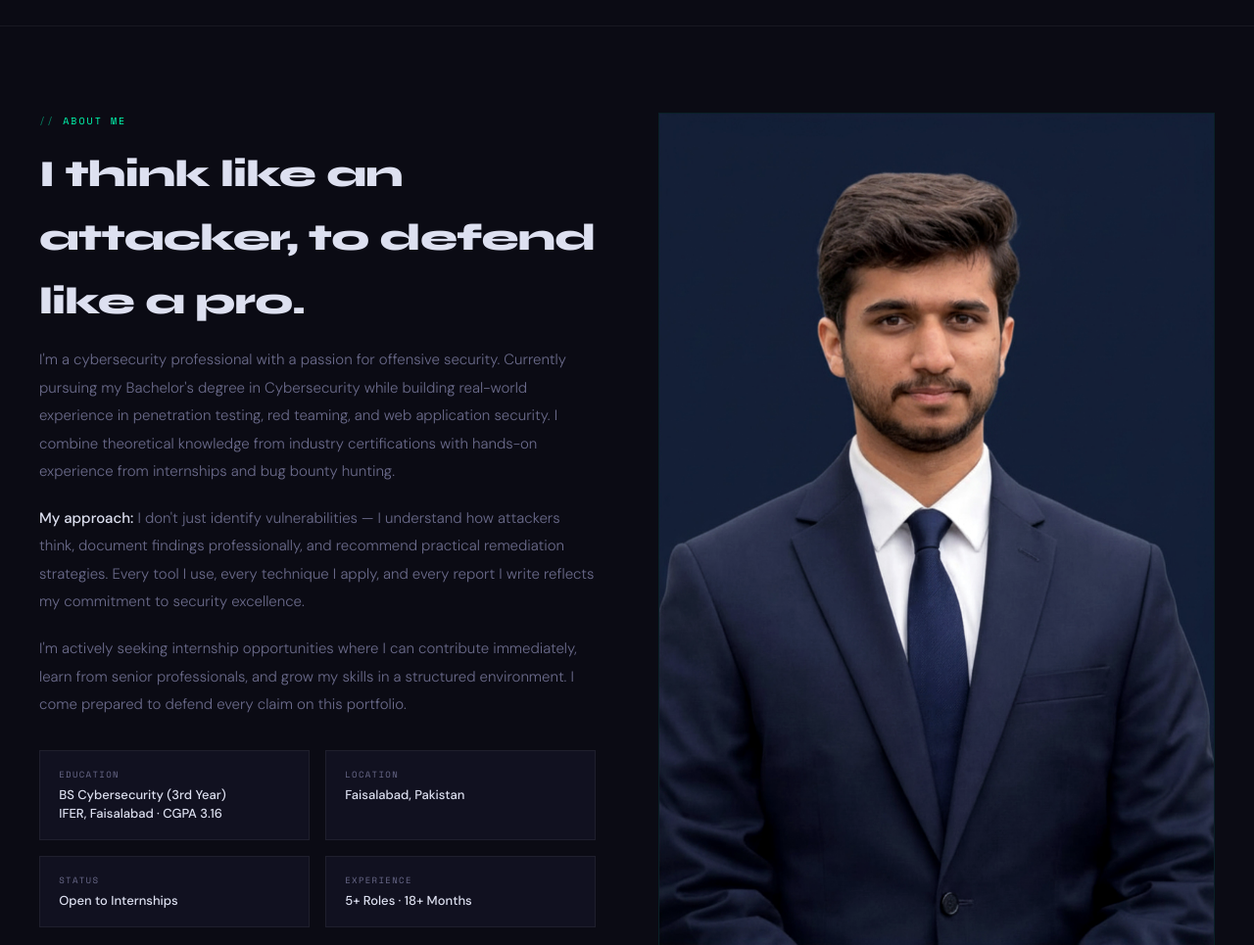
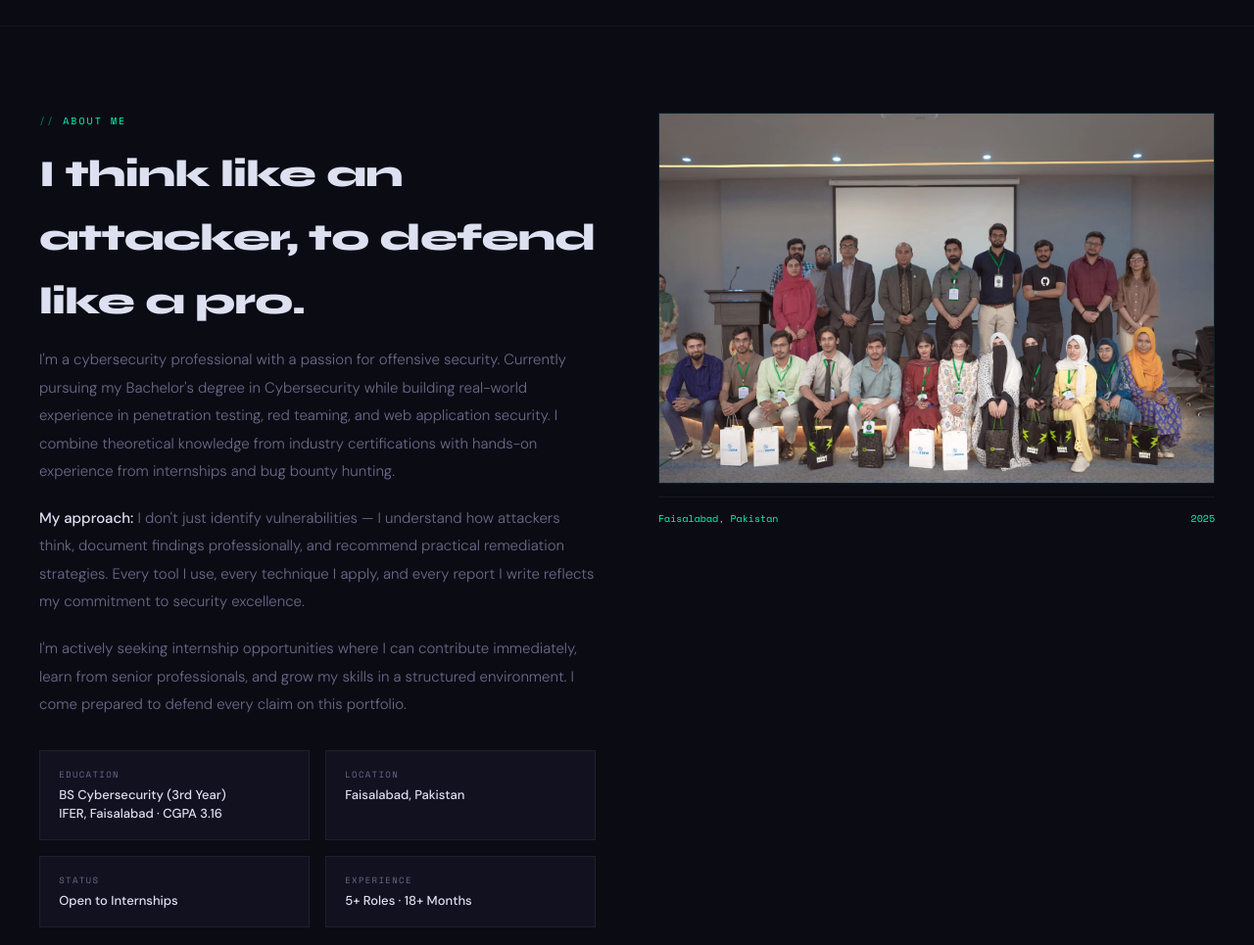
Before and after one commit to nome1-ui/volvosec, a plain HTML site: page index.html in a window 1280 px wide. Shown: the part 889-1854 px from the top of the page at 98% size. Drawn offline with nearby package versions, Linux system fonts and the light colour scheme.

Commit message:
Update profile image in index.html

```diff
--- a/index.html
+++ b/index.html
@@ -729,7 +729,7 @@ footer span{color:var(--text);font-weight:600}
         </div>
       </div>
       <div class="about-photo">
-        <img src="profile.png" alt="Faizan Ul Hassan">
+        <img src="profile2.png" alt="Faizan Ul Hassan">
         <div class="about-photo-label">
           <span>Faisalabad, Pakistan</span>
           <span>2025</span>
```
